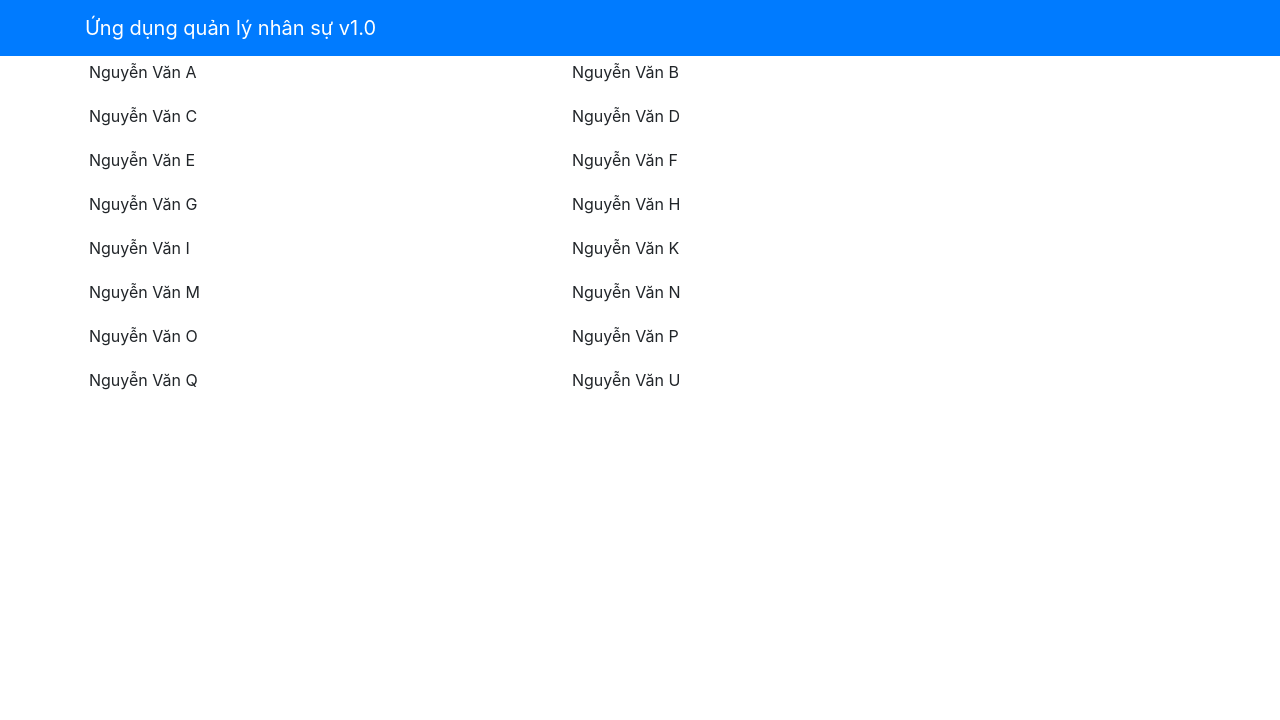
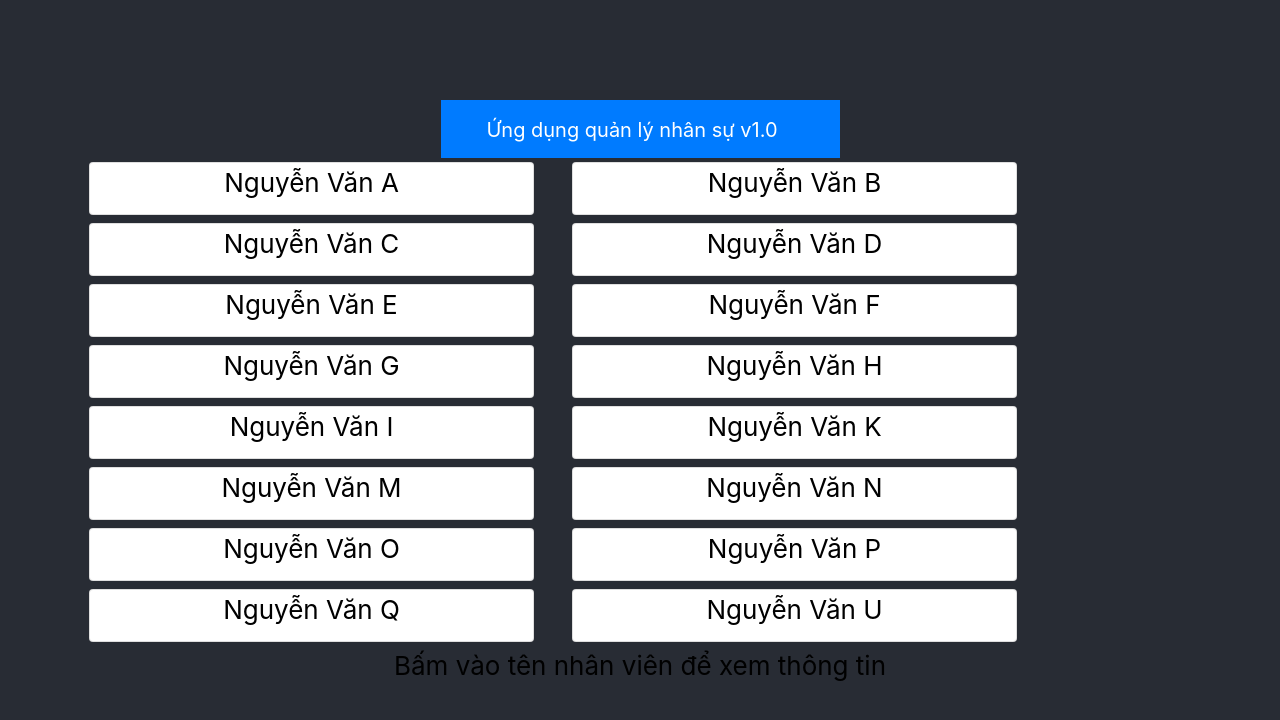
Before and after one commit to nhattienst577/FunixReactJsAssignment, a React (Create React App) app: page / in a window 1280 px wide. Shown: the top 720 px of the page. Built offline with nearby package versions, Linux system fonts and the light colour scheme.

Commit message:
Hien thi danh sach nhan vien va bo phan lam viec

```diff
--- a/package.json
+++ b/package.json
@@ -7,6 +7,7 @@
     "@testing-library/react": "^12.1.2",
     "@testing-library/user-event": "^13.5.0",
     "bootstrap": "^4.0.0",
+    "dateformat": "^5.0.2",
     "react": "^17.0.2",
     "react-dom": "^17.0.2",
     "react-popper": "^2.2.5",
--- a/src/App.css
+++ b/src/App.css
@@ -1,4 +1,4 @@
-/* .App {
+ .App {
   text-align: center;
 }
 
@@ -21,8 +21,17 @@
   align-items: center;
   justify-content: center;
   font-size: calc(10px + 2vmin);
-  color: white;
+  color: black;
 }
+
+/* .App-header .container .row{
+  display: -ms-flexbox;
+  display: flex;
+  -ms-flex-wrap: wrap;
+  flex-wrap: wrap;
+  margin-right: -190px;
+  margin-left: -15px;
+} */
 
 .App-link {
   color: #61dafb;
@@ -35,4 +44,4 @@
   to {
     transform: rotate(360deg);
   }
-} */
+}
--- a/src/App.js
+++ b/src/App.js
@@ -16,7 +16,7 @@ class App extends Component {
 
   render() {
     return (
-      <div className="App">
+      <div className="App App-header">
         <Navbar dark color="primary">
           <div className="container">
             <NavbarBrand href="/">Ứng dụng quản lý nhân sự v1.0</NavbarBrand>
--- a/src/components/StaffListComponent.js
+++ b/src/components/StaffListComponent.js
@@ -9,18 +9,54 @@ import {
   CardTitle,
   CardText,
 } from "reactstrap";
+import dateFormat from "dateformat";
+import { DEPARTMENTS } from "../shared/staffs";
 
 class StaffList extends Component {
   constructor(props) {
     super(props);
 
-    this.state = {};
+    this.state = {
+      selectedStaff: null,
+    };
   }
+
+  onStaffSelect(staff) {
+    this.setState({ selectedStaff: staff });
+  }
+
+  renderStaff(staff) {
+    if (staff != null) {
+      return (
+        <div className="col-12 col-md-5 m-1">
+          <Card>
+            <CardBody>
+              <CardTitle>Họ và Tên: {staff.name}</CardTitle>
+              <CardText>
+                Ngày Sinh: {dateFormat(staff.doB, "dd/mm/yyyy")}
+              </CardText>
+              <CardText>
+                Ngày Vào Công Ty: {dateFormat(staff.startDate, "dd/mm/yyyy")}
+              </CardText>
+              <CardText>Phòng Ban: {staff.department.name}</CardText>
+              <CardText>Số Ngày Nghỉ Còn Lại: {staff.annualLeave}</CardText>
+              <CardText>Số Ngày Đã Làm Thêm: {staff.overTime}</CardText>
+            </CardBody>
+          </Card>
+        </div>
+      );
+    } else {
+      return <div></div>;
+    }
+  }
+
   render() {
     const stafflist = this.props.staffnv.map((staff) => {
       return (
         <div key={staff.id} className="col-12 col-md-5 m-1">
-          <CardTitle>{staff.name}</CardTitle>
+          <Card onClick={() => this.onStaffSelect(staff)}>
+            <CardTitle>{staff.name}</CardTitle>
+          </Card>
         </div>
       );
     });
@@ -28,6 +64,10 @@ class StaffList extends Component {
     return (
       <div className="container">
         <div className="row">{stafflist}</div>
+        <div>
+          <p>Bấm vào tên nhân viên để xem thông tin</p>
+        </div>
+        <div className="row">{this.renderStaff(this.state.selectedStaff)}</div>
       </div>
     );
   }
```
Also changed, not shown: 1 other file (tests, documents, lock files or other folders).
